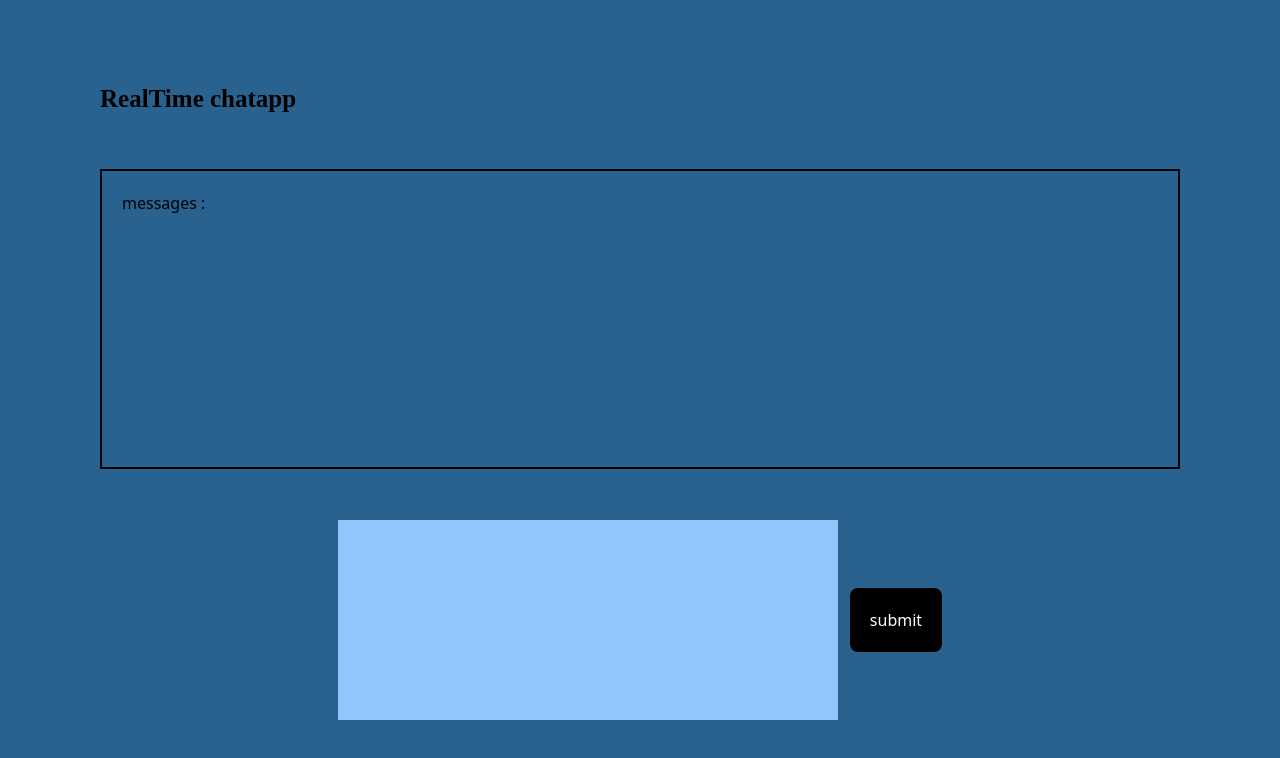
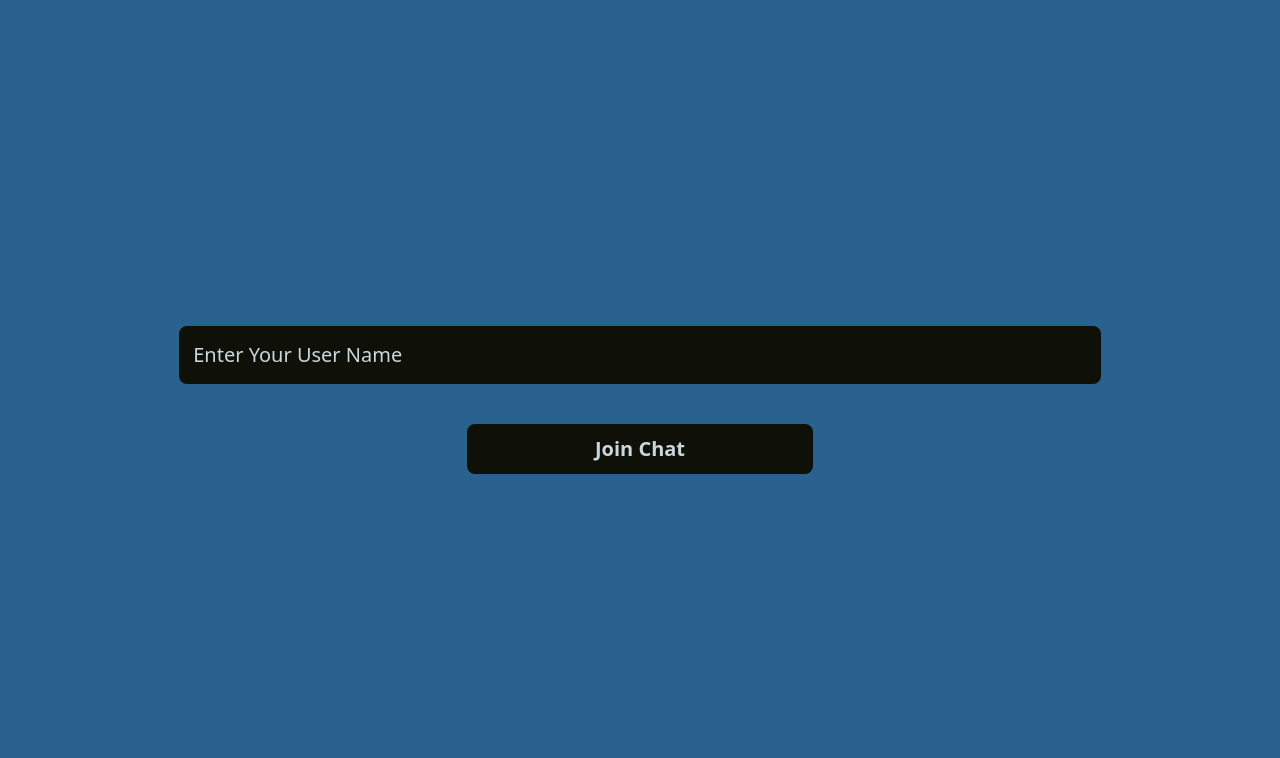
Before and after one commit to omidfarhangnia/Realtime-Chatapp-With-React, a React (Create React App) app: page / in a window 1280 px wide. Shown: the top 758 px of the page. Built offline with nearby package versions, Linux system fonts and the light colour scheme; a web font is replaced by a local one.

Commit message:
cleaning and finishing style part 1

```diff
--- a/src/App.js
+++ b/src/App.js
@@ -13,13 +13,12 @@ function App() {
     <>
       <DataContext.Provider value={{ data, setData }}>
         <Routes>
-          {/* <Route
+          <Route
             path="/"
             element={<CreateAccount setCurrentUser={setCurrentUser} />}
-          /> */}
+          />
           <Route
-            // path="/messages"
-            path="/"
+            path="/messages"
             element={
               <ShowMessages
                 currentUser={currentUser}
--- a/src/Components/Messages.jsx
+++ b/src/Components/Messages.jsx
@@ -1,6 +1,4 @@
-import { collection, onSnapshot } from "firebase/firestore";
 import { useContext, useEffect, useState } from "react";
-import { db } from "../firebase";
 import { DataContext } from "../App";
 
 function Messages({ currentUser }) {
--- a/src/Components/SendForm.jsx
+++ b/src/Components/SendForm.jsx
@@ -1,12 +1,8 @@
-import {
-  arrayUnion,
-  doc,
-  updateDoc,
-} from "firebase/firestore";
+import { arrayUnion, doc, updateDoc } from "firebase/firestore";
 import { useRef } from "react";
 import { db } from "../firebase";
 
-function SendForm({ currentUser, setCurrentUser }) {
+function SendForm({ currentUser }) {
   const textAreaRef = useRef(null);
 
   async function handleClick() {
@@ -16,13 +12,15 @@ function SendForm({ currentUser, setCurrentUser }) {
       userMessages: arrayUnion({
         text: textAreaRef.current.value,
         time: date.getTime(),
-        messageSenderId: currentUser.userId
+        messageSenderId: currentUser.userId,
       }),
-    }).then(() => {
-      textAreaRef.current.value = "";
-    }).catch((err) => {
-      console.log(err)
     })
+      .then(() => {
+        textAreaRef.current.value = "";
+      })
+      .catch((err) => {
+        console.log(err);
+      });
   }
 
   return (
--- a/src/Pages/CreateAccount.jsx
+++ b/src/Pages/CreateAccount.jsx
@@ -1,5 +1,5 @@
 import { collection, doc, onSnapshot, setDoc } from "firebase/firestore";
-import { useContext, useEffect, useRef, useState } from "react";
+import { useContext, useEffect, useRef } from "react";
 import { db } from "../firebase";
 import { v4 as uuid } from "uuid";
 import { useNavigate } from "react-router-dom";
--- a/src/Pages/ShowMessages.jsx
+++ b/src/Pages/ShowMessages.jsx
@@ -1,9 +1,6 @@
-import { useLocation } from "react-router-dom";
 import Header from "../Components/Header";
 import Messages from "../Components/Messages";
 import SendForm from "../Components/SendForm";
-import { useContext, useEffect } from "react";
-import { DataContext } from "../App";
 
 function ShowMessages({ currentUser, setCurrentUser }) {
   return (
```
